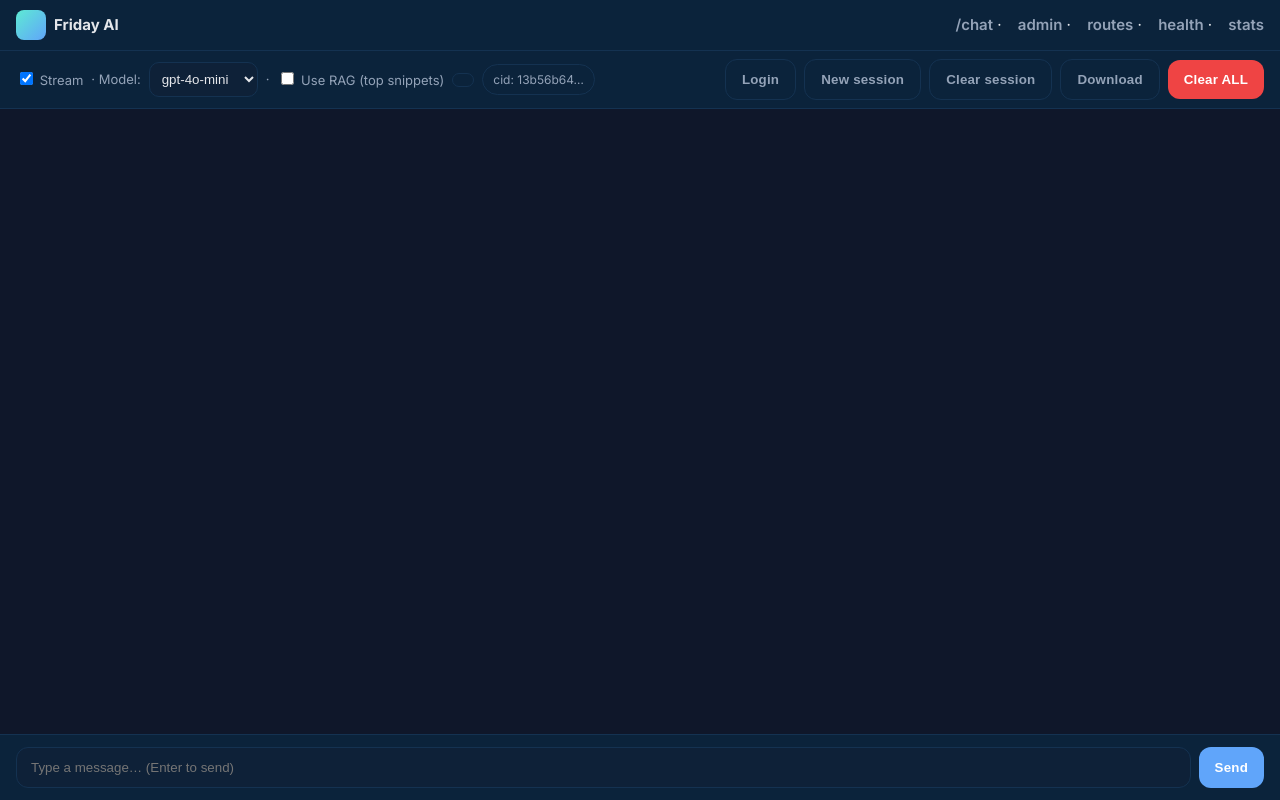
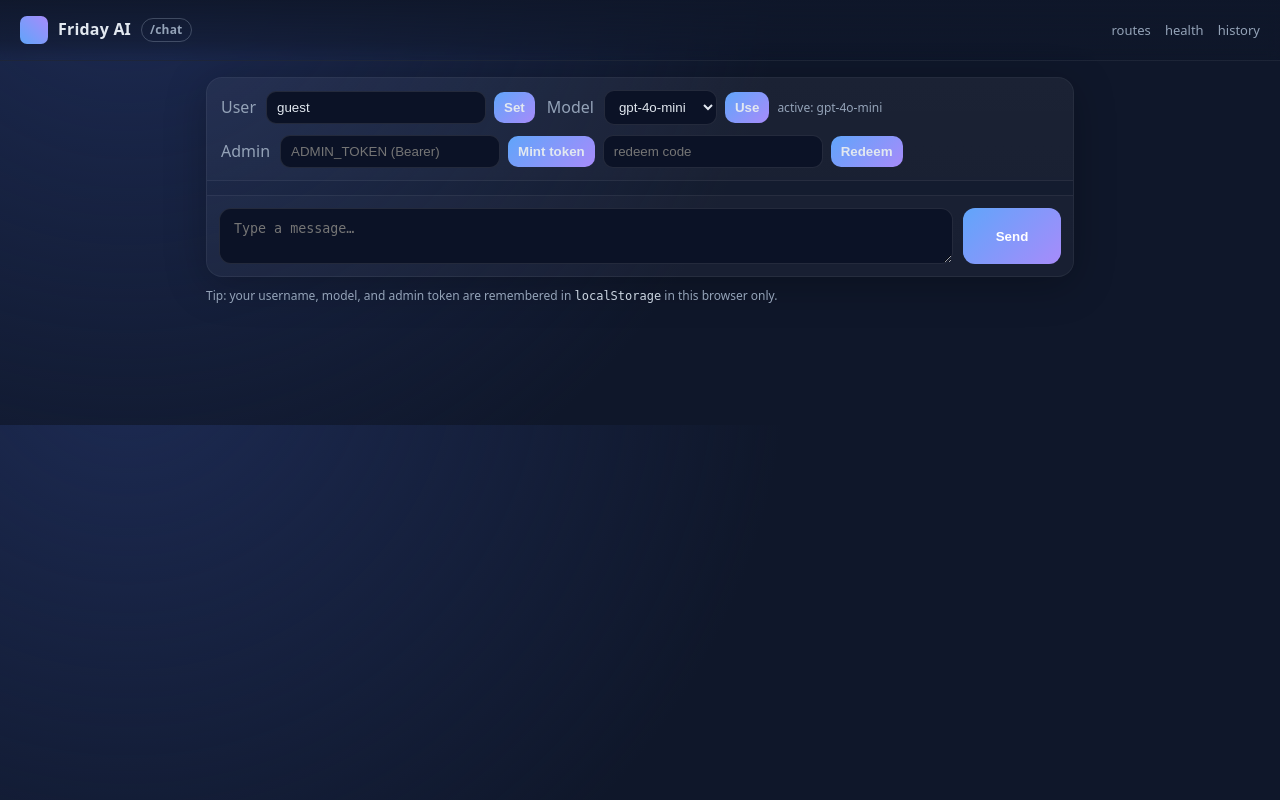
Before and after one commit to goatman88/friday_full_bundle, a Flask app: template templates/chat.html in a window 1280 px wide. Run offline with Flask 3, Linux system fonts and the light colour scheme; the template is opened without the code that fills it, so the values that code supplies are empty.

Commit message:
Update chat.html

```diff
--- a/templates/chat.html
+++ b/templates/chat.html
@@ -1,231 +1,272 @@
-<!DOCTYPE html>
+<!doctype html>
 <html lang="en">
 <head>
-  <meta charset="UTF-8" />
-  <title>{{ title or "Friday AI" }}</title>
-  <meta name="viewport" content="width=device-width, initial-scale=1"/>
-  <link rel="preconnect" href="https://fonts.googleapis.com"><link rel="preconnect" href="https://fonts.gstatic.com" crossorigin>
-  <link href="https://fonts.googleapis.com/css2?family=Inter:wght@400;600;700&display=swap" rel="stylesheet">
+<meta charset="utf-8" />
+<meta name="viewport" content="width=device-width, initial-scale=1" />
+<title>Friday AI • Chat</title>
 <style>
-    :root { --bg:#0f172a; --card:#0b233b; --ink:#e5e7eb; --muted:#94a3b8; --accent:#60a5fa; --border:#143251; }
-    html,body{height:100%;margin:0;background:var(--bg);color:var(--ink);font:15px/1.45 "Inter",system-ui,-apple-system,Segoe UI,Roboto,Arial}
-    .wrap{display:flex;flex-direction:column;height:100%}
-    header,footer{background:var(--card);border-color:var(--border)}
-    header{border-bottom:1px solid var(--border);padding:10px 16px;display:flex;justify-content:space-between;align-items:center}
-    .badge{background:linear-gradient(135deg,#5eead4,#60a5fa);width:30px;height:30px;border-radius:8px;margin-right:8px}
-    .links a{color:var(--muted);text-decoration:none;margin-left:12px;font-weight:600}
-    .links a:hover{color:var(--accent)}
-    .meta{font-size:13px;color:var(--muted);display:flex;justify-content:space-between;align-items:center;padding:8px 16px;background:var(--card);gap:8px;flex-wrap:wrap;border-bottom:1px solid var(--border)}
-    .pill{padding:6px 10px;border:1px solid var(--border);border-radius:999px;font-size:12px}
-    .log{flex:1;overflow:auto;padding:22px 18px;display:flex;flex-direction:column;gap:12px}
-    .bubble{max-width:72%;padding:12px 14px;border-radius:14px;white-space:pre-wrap;line-height:1.55}
-    .u{background:#0b395b;color:#fff;align-self:flex-end}
-    .a{background:#12273f;align-self:flex-start}
-    footer{border-top:1px solid var(--border);padding:12px 16px;display:flex;gap:8px}
-    input[type=text]{flex:1;padding:12px 14px;border-radius:12px;border:1px solid var(--border);background:#0e2138;color:var(--ink)}
-    button{background:var(--accent);color:#fff;border:0;padding:12px 16px;border-radius:12px;font-weight:700;cursor:pointer;letter-spacing:.2px}
-    button.secondary{background:transparent;color:var(--muted);border:1px solid var(--border)}
-    button.warn{background:#ef4444}
-    select{background:#0e2138;color:var(--ink);border:1px solid var(--border);border-radius:10px;padding:8px}
-    .hint{font-size:12px;color:var(--muted)}
+  :root { --bg:#0f172a; --panel:#0b1226; --muted:#94a3b8; --text:#e2e8f0; --accent:#60a5fa; --accent-2:#a78bfa; }
+  * { box-sizing: border-box; }
+  body {
+    margin:0; font: 16px/1.45 system-ui, -apple-system, Segoe UI, Roboto, Inter, Arial, sans-serif;
+    background: radial-gradient(1200px 1200px at 10% -20%, #1d2b54 0, transparent 55%), var(--bg); color: var(--text);
+  }
+  header {
+    display:flex; align-items:center; justify-content:space-between; gap:12px;
+    padding:16px 20px; position:sticky; top:0; background:linear-gradient(180deg, rgba(15,23,42,.9), rgba(15,23,42,.5) 70%, transparent);
+    backdrop-filter: blur(6px); border-bottom: 1px solid rgba(255,255,255,.06);
+  }
+  .brand { display:flex; align-items:center; gap:10px; font-weight:700; letter-spacing:.2px; }
+  .badge { font-size:12px; color:#94a3b8; border:1px solid rgba(148,163,184,.35); padding:2px 8px; border-radius:999px; }
+  main { max-width:900px; margin: 16px auto 120px; padding: 0 16px; }
+  #chat {
+    background: linear-gradient(180deg, rgba(255,255,255,.03), rgba(255,255,255,.02));
+    border:1px solid rgba(255,255,255,.07); border-radius:16px; overflow:hidden; box-shadow: 0 8px 40px rgba(0,0,0,.25);
+  }
+  .toolbar { display:flex; flex-wrap:wrap; gap:10px; align-items:center; padding:12px 12px; background:rgba(255,255,255,.02); border-bottom:1px solid rgba(255,255,255,.06);}
+  .toolbar select, .toolbar input, .toolbar button {
+    background:#0b1226; color:var(--text); border:1px solid rgba(255,255,255,.1); padding:8px 10px; border-radius:10px; outline:none;
+  }
+  .toolbar button { background: linear-gradient(135deg, var(--accent), var(--accent-2)); border:none; font-weight:600; }
+  .toolbar .muted { color: var(--muted); border:none; background:transparent; padding:0 2px; }
+  #log { max-height: 55vh; overflow:auto; padding:14px 14px 0 14px; }
+  .msg { margin: 0 0 14px; padding: 12px 14px; border-radius: 12px; border:1px solid rgba(255,255,255,.07);}
+  .u { background: rgba(96,165,250,.09); border-color: rgba(96,165,250,.25); }
+  .a { background: rgba(167,139,250,.08); border-color: rgba(167,139,250,.25); }
+  .meta { font-size:12px; color:var(--muted); margin-bottom:6px; display:flex; gap:8px; align-items:center;}
+  .composer { display:flex; gap:10px; padding:12px; background:rgba(255,255,255,.02); border-top:1px solid rgba(255,255,255,.06); }
+  #input { flex:1; background:#0b1226; border:1px solid rgba(255,255,255,.1); border-radius:12px; color:var(--text); padding:12px 14px; resize:vertical; min-height:46px; max-height:160px;}
+  .send { min-width:98px; border-radius:12px; border:none; background:linear-gradient(135deg, var(--accent), var(--accent-2)); color:white; font-weight:700; }
+  .links a { color:var(--muted); text-decoration:none; margin-left:10px; font-size:13px; }
+  .links a:hover { color:var(--text); }
+  .row { display:flex; gap:8px; flex-wrap:wrap; align-items:center; }
+  .row input[type="text"], .row input[type="password"] { width:220px; }
+  code.small { font-size:12px; color:#cbd5e1; }
+  .hint { color:var(--muted); font-size:12px; }
 </style>
 </head>
 <body>
-<div class="wrap" id="root">
   <header>
-    <div style="display:flex;align-items:center"><div class="badge"></div><strong>Friday AI</strong></div>
+    <div class="brand">
+      <svg width="28" height="28" viewBox="0 0 48 48" fill="none"><defs><linearGradient id="g" x1="0" y1="48" x2="48" y2="0" gradientUnits="userSpaceOnUse"><stop stop-color="#60a5fa"/><stop offset="1" stop-color="#a78bfa"/></linearGradient></defs><rect rx="12" width="48" height="48" fill="url(#g)"/></svg>
+      <div>Friday AI</div>
+      <div id="envBadge" class="badge">/chat</div>
+    </div>
     <div class="links">
-      <a href="/chat">/chat</a> · <a href="/admin" target="_blank">admin</a> ·
-      <a id="routesLink" href="#">routes</a> · <a id="healthLink" href="#">health</a> · <a id="statsLink" href="#">stats</a>
+      <a href="/routes" target="_blank">routes</a>
+      <a href="/debug/health" target="_blank">health</a>
+      <a href="/api/history" target="_blank">history</a>
     </div>
   </header>
 
-  <div class="meta">
-    <div style="display:flex;align-items:center;gap:8px;flex-wrap:wrap">
-      <label><input id="stream" type="checkbox" checked> Stream</label>
-      · Model: <select id="model"></select>
-      · <label><input id="useRag" type="checkbox"> Use RAG (top snippets)</label>
-      <span id="commit" class="pill"></span>
-      <span id="cidLabel" class="pill"></span>
+  <main>
+    <section id="chat">
+      <!-- Top toolbar -->
+      <div class="toolbar">
+        <div class="row">
+          <span class="muted">User</span>
+          <input id="username" type="text" placeholder="username" />
+          <button id="saveUser">Set</button>
         </div>
-    <div style="display:flex;align-items:center;gap:8px;flex-wrap:wrap">
-      <button id="loginBtn" class="secondary">Login</button>
-      <button id="logoutBtn" class="secondary" style="display:none">Logout</button>
-      <button id="newCid" class="secondary">New session</button>
-      <button id="clearChat" class="secondary">Clear session</button>
-      <button id="downloadChat" class="secondary">Download</button>
-      <button id="purgeAll" class="warn">Clear ALL</button>
+
+        <div class="row">
+          <span class="muted">Model</span>
+          <select id="model"></select>
+          <button id="setModel">Use</button>
+          <span class="hint" id="modelHint"></span>
+        </div>
+
+        <div class="row">
+          <span class="muted">Admin</span>
+          <input id="adminToken" type="password" placeholder="ADMIN_TOKEN (Bearer)" />
+          <button id="mint">Mint token</button>
+          <input id="redeemCode" type="text" placeholder="redeem code" />
+          <button id="redeem">Redeem</button>
         </div>
       </div>
 
-  <div id="log" class="log"></div>
+      <!-- Messages -->
+      <div id="log"></div>
 
-  <footer>
-    <input id="msg" type="text" placeholder="Type a message… (Enter to send)"/>
-    <button id="send">Send</button>
-  </footer>
+      <!-- Composer -->
+      <div class="composer">
+        <textarea id="input" placeholder="Type a message…"></textarea>
+        <button class="send" id="send">Send</button>
       </div>
+    </section>
+
+    <p class="hint" style="margin-top:10px">
+      Tip: your username, model, and admin token are remembered in <code class="small">localStorage</code> in this browser only.
+    </p>
+  </main>
 
 <script>
-const base = location.origin;
-const log = document.querySelector("#log");
-const msg = document.querySelector("#msg");
-const sendBtn = document.querySelector("#send");
-const modelSel = document.querySelector("#model");
-const commitSpan = document.querySelector("#commit");
-const cidLabel = document.querySelector("#cidLabel");
-const newCidBtn = document.querySelector("#newCid");
-const clearBtn = document.querySelector("#clearChat");
-const downloadBtn = document.querySelector("#downloadChat");
-const purgeAllBtn = document.querySelector("#purgeAll");
-const streamChk = document.querySelector("#stream");
-const routesLink = document.querySelector("#routesLink");
-const healthLink = document.querySelector("#healthLink");
-const statsLink = document.querySelector("#statsLink");
-const loginBtn = document.querySelector("#loginBtn");
-const logoutBtn = document.querySelector("#logoutBtn");
-const useRagChk = document.querySelector("#useRag");
+  const $ = (sel) => document.querySelector(sel);
+  const log = $("#log");
+  const input = $("#input");
+  const sendBtn = $("#send");
+  const userEl = $("#username");
+  const saveUserBtn = $("#saveUser");
+  const modelSel = $("#model");
+  const setModelBtn = $("#setModel");
+  const modelHint = $("#modelHint");
+  const adminTokenEl = $("#adminToken");
+  const mintBtn = $("#mint");
+  const redeemEl = $("#redeemCode");
+  const redeemBtn = $("#redeem");
 
-function token(){ return localStorage.getItem("JWT") || ""; }
-function headers(json=true){
-  const h = json ? {"Content-Type":"application/json"} : {};
-  const t = token(); if(t) h["Authorization"] = "Bearer " + t;
-  return h;
-}
-function authed(){ return !!token(); }
-function showAuthButtons(){ loginBtn.style.display = authed()?"none":""; logoutBtn.style.display = authed()?"": "none"; }
-
-function getCid(){
-  let c = localStorage.getItem("cid");
-  if(!c){ c = crypto.randomUUID(); localStorage.setItem("cid", c); }
-  cidLabel.textContent = `cid: ${c.slice(0,8)}…`;
-  return c;
-}
-function setCid(c){
-  localStorage.setItem("cid", c);
-  cidLabel.textContent = `cid: ${c.slice(0,8)}…`;
-}
-function append(role, text){
-  const b = document.createElement("div");
-  b.className = `bubble ${role==="user"?"u":"a"}`;
-  b.textContent = text;
-  log.appendChild(b); log.scrollTop = log.scrollHeight;
-}
-function clearUI(){ log.innerHTML = ""; }
-
-async function loadModels(){
-  try{
-    const j = await fetch(`${base}/api/models`).then(r=>r.json());
-    modelSel.innerHTML = "";
-    (j.available||[]).forEach(m=>{
-      const o = document.createElement("option"); o.value=m; o.textContent=m;
-      if(m === j.active) o.selected = true; modelSel.appendChild(o);
-    });
-  }catch{ modelSel.innerHTML = "<option>(error)</option>"; }
-}
-modelSel.onchange = async ()=>{
-  try{
-    const j = await fetch(`${base}/api/model`,{method:"POST", headers:headers(), body:JSON.stringify({model:modelSel.value})}).then(r=>r.json());
-    append("assistant", `Model switched to: ${j.active}`);
-  }catch(e){ append("assistant", "Model switch error: " + e.message); }
+  // ---- persistence (per browser)
+  const state = {
+    username: localStorage.getItem("friday.username") || "guest",
+    model: localStorage.getItem("friday.model") || null,
+    adminToken: localStorage.getItem("friday.adminToken") || ""
   };
 
-async function sendMsg(cid, text){
-  // optional: RAG prepend
-  if(authed() && useRagChk.checked){
-    try{
-      const rag = await fetch(`${base}/api/rag/search?q=${encodeURIComponent(text)}&k=3`, {headers:headers(false)}).then(r=>r.json());
-      if(rag.results?.length){
-        const ctx = rag.results.map(r=>`[${r.score}] ${r.snippet}`).join("\n---\n");
-        text = `Use this context to answer:\n${ctx}\n\nUser: ${text}`;
-      }
-    }catch{}
-  }
-  const j = await fetch(`${base}/api/chat?cid=${encodeURIComponent(cid)}`, {
-    method:"POST", headers:headers(), body:JSON.stringify({message:text})
-  }).then(r=>r.json());
-  if(j.cid && j.cid !== cid) setCid(j.cid);
-  return j;
+  // ---- helpers
+  function addMsg(role, text) {
+    const wrap = document.createElement("div");
+    wrap.className = "msg " + (role === "user" ? "u" : "a");
+
+    const meta = document.createElement("div");
+    meta.className = "meta";
+    const who = role === "user" ? (state.username || "guest") : "Friday";
+    meta.textContent = `${who} • ${new Date().toLocaleTimeString()}`;
+    const body = document.createElement("div");
+    body.textContent = text;
+
+    wrap.appendChild(meta);
+    wrap.appendChild(body);
+    log.appendChild(wrap);
+    log.scrollTop = log.scrollHeight;
   }
 
-async function sendStream(cid, text, onDelta, onDone){
-  // optional: RAG
-  if(authed() && useRagChk.checked){
-    try{
-      const rag = await fetch(`${base}/api/rag/search?q=${encodeURIComponent(text)}&k=3`, {headers:headers(false)}).then(r=>r.json());
-      if(rag.results?.length){
-        const ctx = rag.results.map(r=>`[${r.score}] ${r.snippet}`).join("\n---\n");
-        text = `Use this context to answer:\n${ctx}\n\nUser: ${text}`;
+  async function jsonFetch(url, opts = {}) {
+    const res = await fetch(url, {
+      headers: {"Content-Type":"application/json", ...(opts.headers||{})},
+      ...opts
+    });
+    if (!res.ok) throw new Error(`${res.status} ${res.statusText}`);
+    return res.json();
   }
-    }catch{}
+
+  // ---- wire up UI initial values
+  userEl.value = state.username;
+  adminTokenEl.value = state.adminToken;
+
+  // Models: load + set active in dropdown
+  async function loadModels() {
+    try {
+      const data = await jsonFetch("/api/models");
+      // data: { active, available: [] }
+      modelSel.innerHTML = "";
+      (data.available || []).forEach(m => {
+        const opt = document.createElement("option");
+        opt.value = m; opt.textContent = m;
+        if ((state.model && state.model === m) || (!state.model && data.active === m)) {
+          opt.selected = true;
         }
-  const url = new URL(`${base}/api/chat/stream`);
-  url.searchParams.set("cid", cid);
-  url.searchParams.set("q", text);
-  const resp = await fetch(url, { headers: headers(false) });
-  const reader = resp.body.getReader(); const dec = new TextDecoder();
-  let acc = "";
-  for(;;){
-    const {value, done} = await reader.read();
-    if(done) break;
-    const chunk = dec.decode(value);
-    chunk.split("\n\n").forEach(line=>{
-      if(line.startsWith("data: ")){
-        try{
-          const obj = JSON.parse(line.slice(6));
-          if(obj.delta){ acc += obj.delta; onDelta && onDelta(obj.delta, acc); }
-          if(obj.done){ onDone && onDone(acc); }
-        }catch{}
-      }
+        modelSel.appendChild(opt);
       });
+      modelHint.textContent = `active: ${data.active}`;
+      if (!state.model) state.model = data.active;
+      localStorage.setItem("friday.model", state.model);
+    } catch (e) {
+      modelHint.textContent = "models unavailable";
     }
   }
 
-async function send(){
-  const text = msg.value.trim(); if(!text) return;
-  append("user", text); msg.value = "";
-  const cid = getCid();
-
-  if(streamChk.checked){
-    const bubble = document.createElement("div"); bubble.className="bubble a"; bubble.textContent="…"; log.appendChild(bubble);
-    await sendStream(cid, text, (_d, acc)=>{ bubble.textContent = acc; log.scrollTop = log.scrollHeight; }, (_final)=>{});
-  } else {
-    try{
-      const j = await sendMsg(cid, text);
-      append("assistant", j.reply ?? JSON.stringify(j));
-    }catch(e){ append("assistant", "Request failed: " + e.message); }
+  // History on load
+  async function loadHistory() {
+    try {
+      const h = await jsonFetch("/api/history");
+      if (Array.isArray(h)) {
+        h.forEach(item => {
+          addMsg("user", item.message);
+          addMsg("assistant", item.reply);
+        });
       }
+    } catch (e) { /* ignore */ }
   }
 
-// nav & actions
-routesLink.onclick = async e => { e.preventDefault(); append("assistant", JSON.stringify(await (await fetch(base+"/routes")).json(), null, 2)); };
-healthLink.onclick = async e => { e.preventDefault(); const j = await (await fetch(base+"/debug/health")).json(); commitSpan.textContent = j.commit ? "commit "+j.commit : ""; append("assistant", JSON.stringify(j,null,2)); };
-statsLink.onclick  = async e => { e.preventDefault(); append("assistant", JSON.stringify(await (await fetch(base+"/api/stats")).json(), null, 2)); };
+  // ---- event handlers
+  sendBtn.addEventListener("click", async () => {
+    const text = (input.value || "").trim();
+    if (!text) return;
+    addMsg("user", text);
+    input.value = "";
+    try {
+      const res = await jsonFetch("/api/chat", {
+        method:"POST",
+        body: JSON.stringify({ message: text, username: state.username, model: state.model })
+      });
+      addMsg("assistant", res.reply || "(no reply)");
+    } catch (e) {
+      addMsg("assistant", "Error: " + e.message);
+    }
+  });
 
-newCidBtn.onclick = ()=>{ setCid(crypto.randomUUID()); clearUI(); append("assistant","Started fresh session."); };
-clearBtn.onclick = async ()=>{ const cid = getCid(); await fetch(`${base}/api/history?cid=${encodeURIComponent(cid)}`, {method:"DELETE",headers:headers(false)}); clearUI(); append("assistant","Cleared chat history for this session."); };
-downloadBtn.onclick = async ()=>{ const cid = getCid(); const res = await fetch(`${base}/api/history/export_file?cid=${encodeURIComponent(cid)}`,{headers:headers(false)}); const blob = await res.blob(); const url = URL.createObjectURL(blob); const a=document.createElement("a"); a.href=url; a.download=`friday_${cid.slice(0,8)}.json`; document.body.appendChild(a); a.click(); a.remove(); URL.revokeObjectURL(url); };
-purgeAllBtn.onclick = async ()=>{ const tok = prompt("Admin token to purge ALL:"); if(!tok) return; const r = await fetch(`${base}/api/admin/purge_all`, {method:"DELETE", headers:{ "X-Admin-Token": tok }}); const j = await r.json(); append("assistant", r.ok? `Purged ${j.purged_count} sessions` : "Admin purge failed: "+(j.error||r.status)); };
+  input.addEventListener("keydown", (ev) => {
+    if (ev.key === "Enter" && !ev.shiftKey) {
+      ev.preventDefault();
+      sendBtn.click();
+    }
+  });
 
-sendBtn.onclick = send;
-msg.addEventListener("keydown", e=>{ if(e.key==="Enter" && !e.shiftKey){ e.preventDefault(); send(); } });
+  saveUserBtn.addEventListener("click", () => {
+    state.username = userEl.value.trim() || "guest";
+    localStorage.setItem("friday.username", state.username);
+    addMsg("assistant", `Okay, I’ll call you “${state.username}”.`);
+  });
 
-async function doLogin(){
-  const email = prompt("Email:"); if(!email) return;
-  const pwd = prompt("Password:");
-  const res = await fetch(`${base}/auth/login`, {method:"POST", headers:{"Content-Type":"application/json"}, body: JSON.stringify({email, password: pwd})});
-  const j = await res.json();
-  if(res.ok && j.token){ localStorage.setItem("JWT", j.token); showAuthButtons(); append("assistant", `Logged in as ${j.name||email}`); }
-  else { if(confirm("No account? Create one now?")) { const n = prompt("Name (optional):")||""; const rr = await fetch(`${base}/auth/register`,{method:"POST",headers:{"Content-Type":"application/json"},body:JSON.stringify({email, password: pwd, name:n})}); const jj = await rr.json(); if(rr.ok && jj.token){ localStorage.setItem("JWT", jj.token); showAuthButtons(); append("assistant","Account created & logged in."); } else { append("assistant","Auth failed: "+(jj.error||rr.status)); } } }
+  setModelBtn.addEventListener("click", async () => {
+    const picked = modelSel.value;
+    try {
+      const res = await jsonFetch("/api/model", {
+        method:"POST",
+        body: JSON.stringify({ model: picked })
+      });
+      state.model = res.active || picked;
+      localStorage.setItem("friday.model", state.model);
+      modelHint.textContent = `active: ${state.model}`;
+      addMsg("assistant", `Using model: ${state.model}`);
+    } catch (e) {
+      addMsg("assistant", "Couldn’t set model: " + e.message);
     }
-loginBtn.onclick = doLogin;
-logoutBtn.onclick = ()=>{ localStorage.removeItem("JWT"); showAuthButtons(); append("assistant","Logged out."); };
+  });
 
-(async function boot(){
-  showAuthButtons();
-  getCid(); loadModels();
-  fetch(`${base}/debug/health`).then(r=>r.json()).then(j=>{ if(j.commit) commitSpan.textContent = "commit "+j.commit; });
-})();
+  mintBtn.addEventListener("click", async () => {
+    const tok = adminTokenEl.value.trim();
+    if (!tok) { addMsg("assistant","Enter ADMIN_TOKEN to mint."); return; }
+    try {
+      const res = await jsonFetch("/api/admin/mint", {
+        method:"POST",
+        headers: { Authorization: "Bearer " + tok },
+        body: JSON.stringify({ count: 1 })
+      });
+      localStorage.setItem("friday.adminToken", tok);
+      addMsg("assistant", "Minted: " + (res.tokens ? res.tokens.join(", ") : "(none)"));
+    } catch (e) {
+      addMsg("assistant", "Mint failed: " + e.message);
+    }
+  });
+
+  redeemBtn.addEventListener("click", async () => {
+    const code = redeemEl.value.trim();
+    if (!code) { addMsg("assistant","Paste a redeem code first."); return; }
+    try {
+      const res = await jsonFetch("/api/auth/redeem", {
+        method:"POST",
+        body: JSON.stringify({ code, username: state.username || "guest" })
+      });
+      addMsg("assistant", res.success ? `Redeemed for ${res.user}` : "Redeem failed.");
+    } catch (e) {
+      addMsg("assistant", "Redeem failed: " + e.message);
+    }
+  });
+
+  // ---- kick off
+  loadModels();
+  loadHistory();
 </script>
 </body>
 </html>
```
Lines whose indentation alone changed are shown as unchanged.
